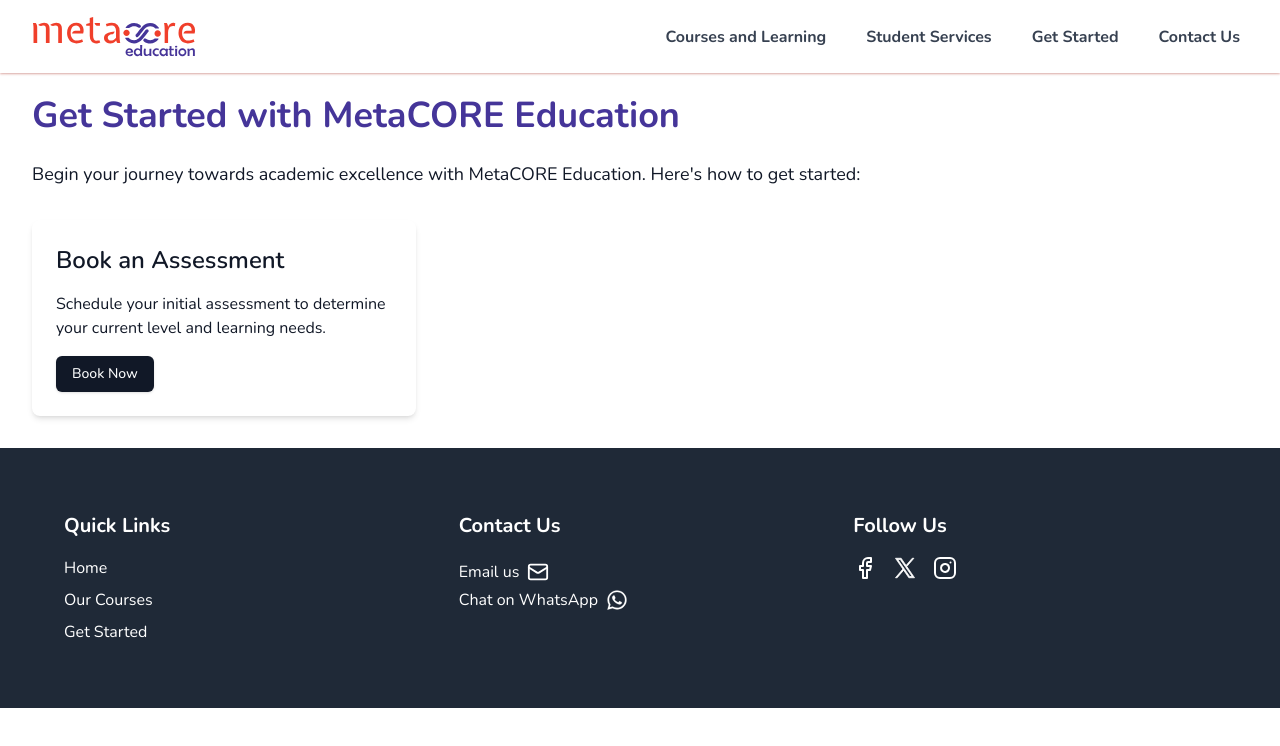
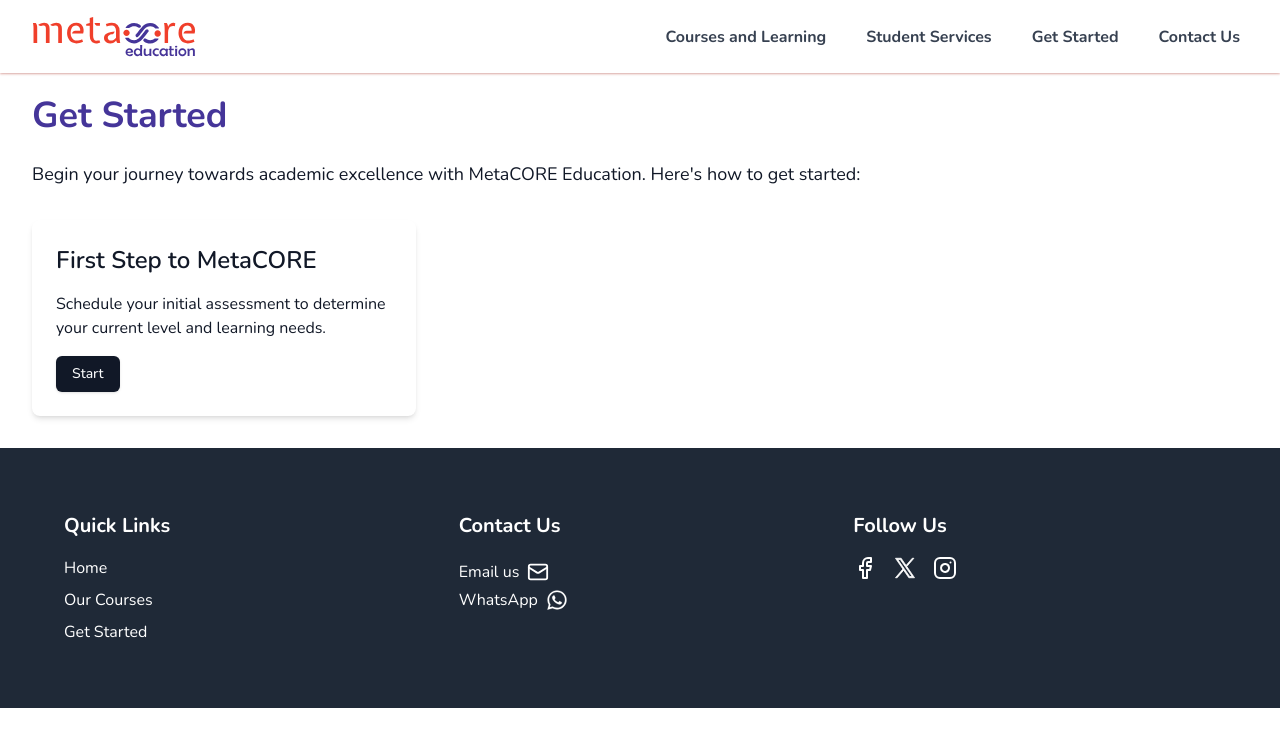
Before and after one commit to devmusabas/metacore, a Next.js app: page /get-started in a window 1280 px wide. Shown: the top 746 px of the page. Built offline with nearby package versions, Linux system fonts and the light colour scheme; a web font is replaced by a local one.

Commit message:
feat: add get-started form link

```diff
--- a/src/app/(app-layout)/get-started/page.tsx
+++ b/src/app/(app-layout)/get-started/page.tsx
@@ -1,4 +1,5 @@
 import React from 'react';
+import Link from 'next/link';
 
 import { Button } from '@/components/ui/button';
 import content from '@/utils/content.json';
@@ -11,11 +12,20 @@ export default function GetStartedPage(): JSX.Element {
       </h1>
       <p className="mb-8 text-lg">{content.getStarted.content}</p>
       <div className="grid grid-cols-1 gap-8 md:grid-cols-3">
-        {content.getStarted.steps.map((step, index) => (
-          <div key={index} className="rounded-lg bg-white p-6 shadow-md">
+        {content.getStarted.steps.map((step) => (
+          <div key={step.title} className="rounded-lg bg-white p-6 shadow-md">
             <h2 className="mb-4 text-2xl font-semibold">{step.title}</h2>
             <p className="mb-4">{step.description}</p>
-            <Button>{step.buttonText}</Button>
+            <Button>
+              <Link
+                href={step?.href || '#'}
+                passHref
+                target="_blank"
+                rel="noopener noreferrer"
+              >
+                {step.buttonText}
+              </Link>
+            </Button>
           </div>
         ))}
       </div>
--- a/src/components/Carousel.tsx
+++ b/src/components/Carousel.tsx
@@ -64,7 +64,9 @@ const ImageCarousel: React.FC = () => {
   }, [expandedImage, handleKeyDown]);
 
   return (
-    <div className="relative mx-auto flex min-h-[443px] max-w-[1663px] items-center justify-center bg-metacore-secondary/70 px-16 py-24 md:px-24">
+    <div className="relative mx-auto flex min-h-[443px] max-w-[1663px] items-center justify-center border-b-4 border-b-metacore-secondary/80 px-16 py-24 md:px-24">
+      <div className="absolute bottom-1 w-full bg-metacore-primary/80 py-1.5" />
+      {/* <div className="absolute top-52 w-full bg-metacore-secondary py-0.5" /> */}
       {expandedImage && (
         <div
           className="fixed inset-0 z-[51] flex items-center justify-center bg-black bg-opacity-75"
--- a/src/components/Footer.tsx
+++ b/src/components/Footer.tsx
@@ -62,7 +62,7 @@ export default function Footer(): JSX.Element {
               href={`https://wa.me/${content.contact.phone.replace(/\D/g, '')}`}
               passHref
             >
-              Chat on WhatsApp
+              WhatsApp
               <Whatsapp size={22} />
             </Link>
           </div>
--- a/src/utils/content.json
+++ b/src/utils/content.json
@@ -32,13 +32,13 @@
         "content": "Our GCSE preparation courses are designed to help students excel in their exams. We offer comprehensive tutoring in all core subjects, including Mathematics, English, and Science. Our experienced tutors provide personalized support to ensure each student achieves their full potential. With tailored lesson plans, regular assessments, and one-on-one sessions, we focus on building a strong foundation and boosting confidence. Join us to achieve outstanding GCSE results."
       },
       {
-        "id": "aLevel",
+        "id": "a-level",
         "title": "A Level Preparation",
         "href": "/courses#a-level",
         "content": "Our A Level preparation courses are tailored to meet the needs of each student. We offer in-depth tutoring in a wide range of subjects, including Mathematics, Physics, Chemistry, Biology, and more. Our goal is to help students achieve top grades and secure their place at their desired university. With expert guidance, advanced study materials, and focused revision sessions, we ensure students are well-prepared for their A Level exams. Enroll now to excel in your A Levels."
       },
       {
-        "id": "subjectSpecific",
+        "id": "subject-specific",
         "title": "Subject-Specific Tuition",
         "href": "/courses#subject-specific",
         "content": "We provide subject-specific tuition to help students excel in their chosen fields. Whether it's advanced Mathematics, creative writing, or computer science, our expert tutors are here to provide the support and guidance needed to succeed. Our specialized courses are designed to deepen understanding, enhance skills, and foster a love for the subject. With customized lesson plans and interactive learning methods, we make learning engaging and effective. Discover the joy of mastering your favorite subjects with us."
@@ -100,7 +100,7 @@
     ]
   },
   "mentoring": {
-    "title": "Mentoring for Academic and Personal Growth",
+    "title": "Student Services & Mentoring",
     "content": "Our mentoring program is designed to support students' academic and personal growth. We provide guidance, encouragement, and support to help students navigate their academic journey and develop important life skills.",
     "list": [
       {
@@ -194,13 +194,14 @@
     ]
   },
   "getStarted": {
-    "title": "Get Started with MetaCORE Education",
+    "title": "Get Started",
     "content": "Begin your journey towards academic excellence with MetaCORE Education. Here's how to get started:",
     "steps": [
       {
-        "title": "Book an Assessment",
+        "title": "First Step to MetaCORE",
         "description": "Schedule your initial assessment to determine your current level and learning needs.",
-        "buttonText": "Book Now"
+        "buttonText": "Start",
+        "href": "https://docs.google.com/forms/d/e/1FAIpQLSe7sesCWCLSSt0ePM8wXAz2ybzooCbseTg_fpzWFUidR4k7OA/viewform?fbzx=231045519439328001"
       }
     ]
   },
```
